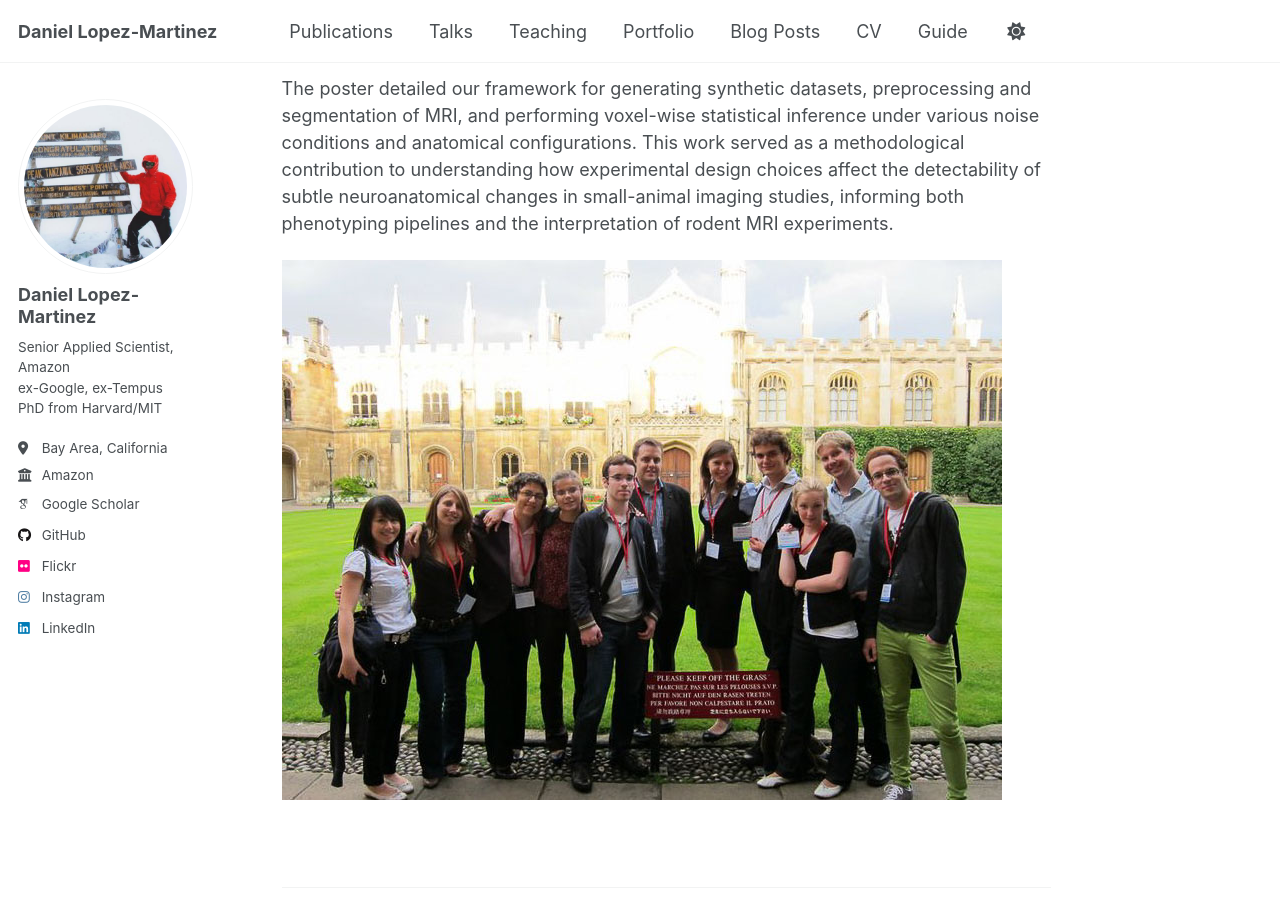
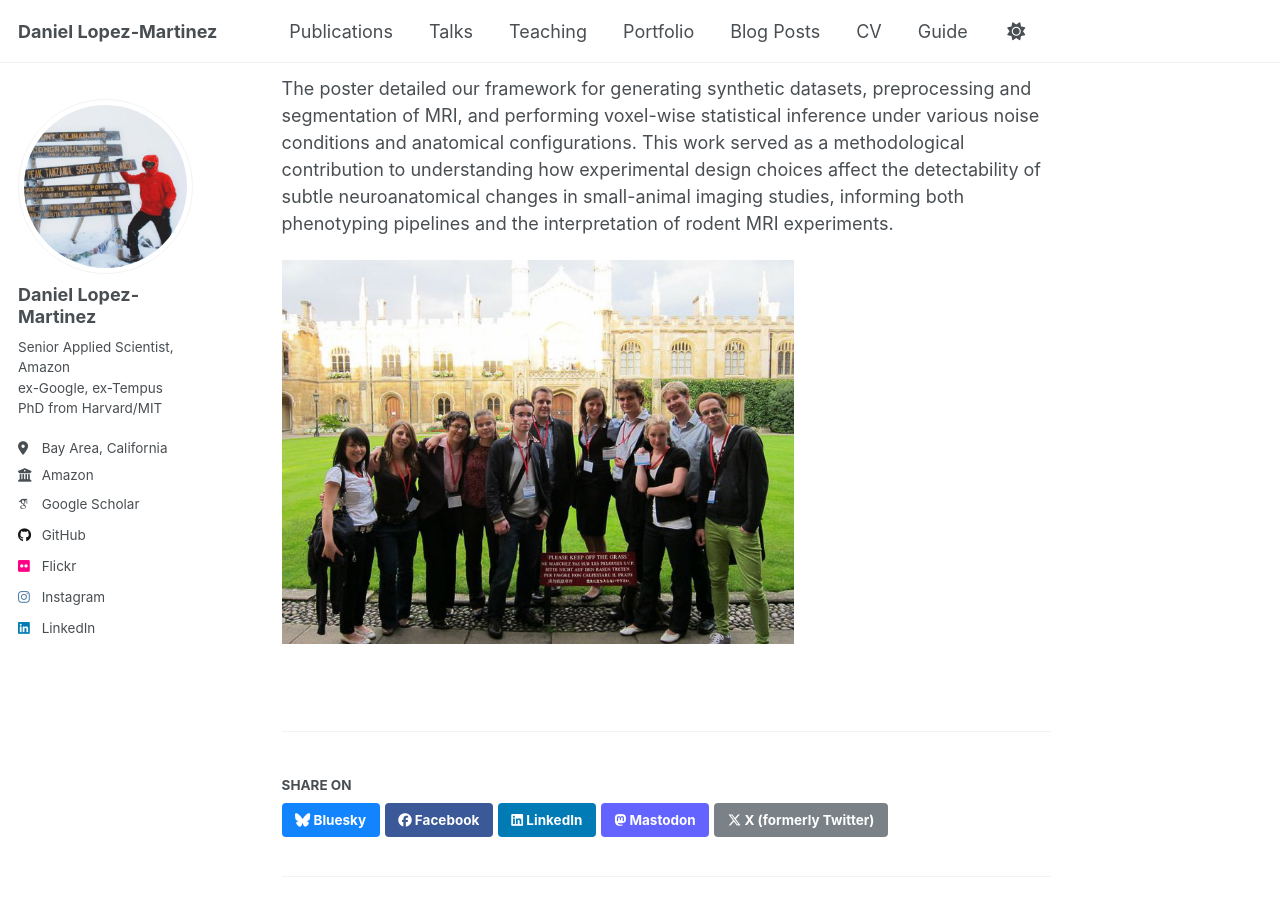
Before and after one commit to daniel-lopezmartinez/daniel-lopezmartinez.github.io, a Jekyll site: the page built from _talks/2010-09-06-amgen.md, in a window 1280 px wide and 900 px high, scrolled down 652 px. Built offline with Jekyll 4.4.1, drawn with Linux system fonts in a browser that asks for light colours; some web fonts are replaced; a script that is not in the unit is left out.

Commit message:
size change

```diff
--- a/_talks/2010-09-06-amgen.md
+++ b/_talks/2010-09-06-amgen.md
@@ -17,4 +17,4 @@ My project focused on evaluating the **detection limits of automated voxel-based
 
 The poster detailed our framework for generating synthetic datasets, preprocessing and segmentation of MRI, and performing voxel-wise statistical inference under various noise conditions and anatomical configurations. This work served as a methodological contribution to understanding how experimental design choices affect the detectability of subtle neuroanatomical changes in small-animal imaging studies, informing both phenotyping pipelines and the interpretation of rodent MRI experiments.
 
-<img src='/images/blog/2010-amgen-cambridge.jpg' width="720" height="540">
+<img src='/images/blog/2010-amgen-cambridge.jpg' width="512" height="540">
```
